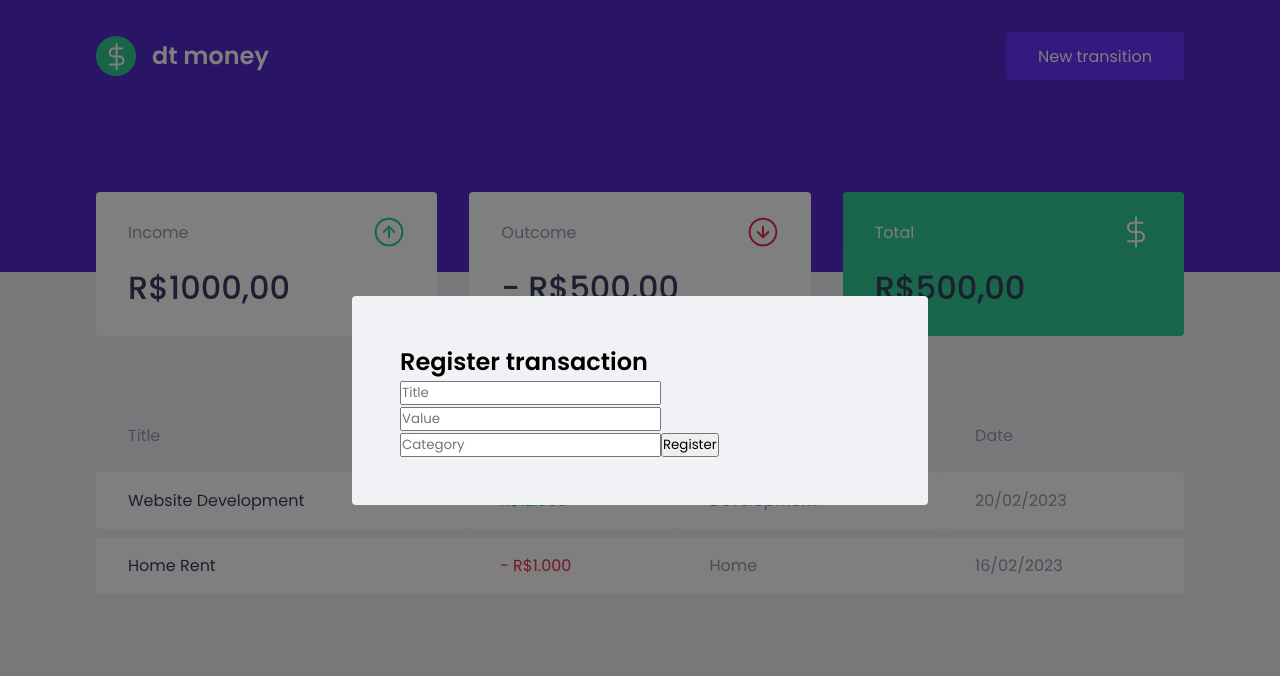
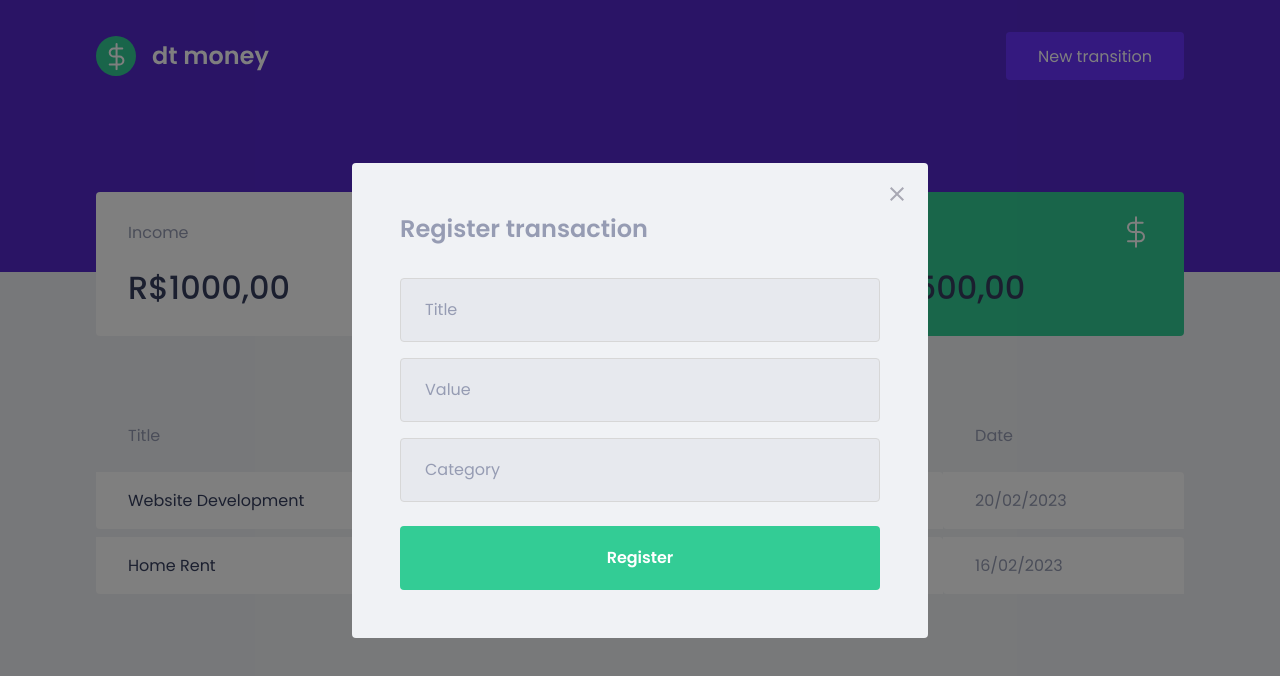
Before and after one commit to inacio000/React-JS, a React (Create React App) app in the folder inmoney/: page / in a window 1280 px wide. Both pictures are taken after a click on the button "New transition". Shown: the top 676 px of the page. Built offline with nearby package versions, Linux system fonts and the light colour scheme; no server answers; what miragejs would draw is missing.

Commit message:
add modal style

```diff
--- a/inmoney/src/components/Dashboard/index.tsx
+++ b/inmoney/src/components/Dashboard/index.tsx
@@ -1,5 +1,5 @@
 import { Summary } from "../Summary";
-import { TranssitionsTable } from "../TranssitionsTable/inex";
+import { TranssitionsTable } from "../TranssitionsTable";
 import { Container } from "./styles";
 
 export function Dashboard() {
--- a/inmoney/src/components/NewTransactionModal/index.tsx
+++ b/inmoney/src/components/NewTransactionModal/index.tsx
@@ -1,4 +1,5 @@
 import Modal from 'react-modal'
+import closeImg from '../../assets/close.svg'
 import { Container } from './style';
 
 interface NewTransactionModalProps {
@@ -14,6 +15,15 @@
             overlayClassName="react-modal-overlay"
             className="react-modal-content"
         >
+
+          <button
+            className='react-modal-close'
+            onClick={onRequestClose}
+            type='button'
+          >
+            <img src={closeImg} alt="close modal"/>
+          </button>
+
           <Container>
               <h2>Register transaction</h2>
               <input
--- a/inmoney/src/components/NewTransactionModal/style.ts
+++ b/inmoney/src/components/NewTransactionModal/style.ts
@@ -1,3 +1,48 @@
 import styled from 'styled-components'
 
-export const Container = styled.form``;
+export const Container = styled.form`
+    h2 {
+        color: var(--text);
+        font-size: 1.5rem;
+        margin-bottom: 2rem;
+    }
+
+    input {
+        width: 100%;
+        height: 4rem;
+        padding: 0 1.5rem;
+        border-radius: 0.25rem;
+
+        border: 1px solid #d7d7d7;
+        background: #e7e9ee;
+        font-weight: 400px;
+        font-size: 1rem;
+
+        &::placeholder {
+            color: var(--text);
+        }
+
+        & + input {
+            margin-top: 1rem;
+        }
+    }
+
+    button[type="submit"] {
+        width: 100%;
+        height: 4rem;
+        padding: 0 1.5rem;
+        background: var(--green-color);
+        color: #fff;
+        border-radius: 0.25rem;
+        border: 0;
+        font-size: 1rem;
+        font-weight: 600;
+        margin-top: 1.5rem;
+
+        transition: filter 0.3s;
+
+        &:hover {
+            filter: brightness(0.9);
+        }
+    }
+`;
--- a/inmoney/src/styles/global.ts
+++ b/inmoney/src/styles/global.ts
@@ -79,4 +79,18 @@
         border-radius: .25rem;
     }
 
+    .react-modal-close {
+        position: absolute;
+        right: 1.5rem;
+        top: 1.5rem;
+        border: 0;
+        background: transparent;
+
+        position: filter 0.3s;
+
+        &:hover {
+            filter: brightness(0.7);
+        }
+    }
+
 `
```
Also changed, not shown: inmoney/src/assets/close.svg (renamed from inmoney/src/assets/vector.svg), inmoney/src/components/Summary/styles.ts (line endings or trailing spaces), inmoney/src/components/TranssitionsTable/index.tsx (renamed from inmoney/src/components/TranssitionsTable/inex.tsx).
